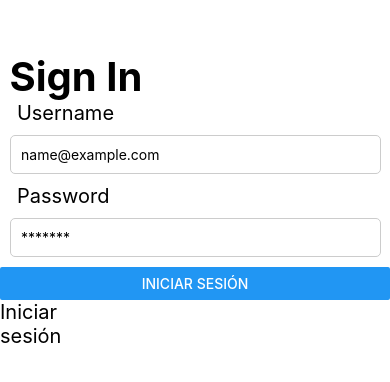
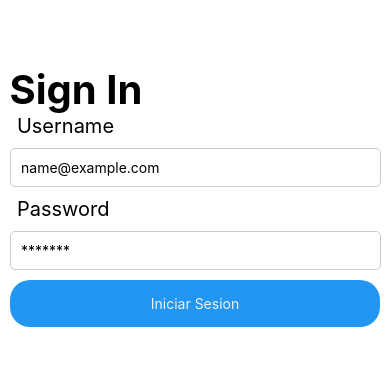
Before and after one commit to mauropzc/Gym_App, a React Native app: screen / in a window 390 px wide. Shown: the part 416-798 px from the top of the page. Built offline with nearby package versions, Linux system fonts and the light colour scheme.

Commit message:
commit buttons
se agregó una funcion para los botones con estilo

```diff
--- /dev/null
+++ b/components/buttons.js
@@ -0,0 +1,35 @@
+import React from "react";
+import { View, Text, TouchableOpacity, StyleSheet } from "react-native";
+
+export function Button_login() {
+    return (
+        <TouchableOpacity
+            style = {{
+                ...styles.button,
+                backgroundColor: '#2196f3'
+            }}
+        >
+            <Text
+                style = {{
+                    ...styles.buttonText,
+                    color: '#f1f1f1'
+                }}
+            >Iniciar Sesion</Text>
+        </TouchableOpacity>
+
+    )
+
+}
+
+const styles = StyleSheet.create({
+
+    button: {
+        alignSelf: 'center',
+        borderRadius: 20,
+        paddingVertical: 15,
+        width: '95%'
+    },
+    buttonText: {
+        textAlign: 'center'
+    }
+})
--- a/screens/login.js
+++ b/screens/login.js
@@ -1,5 +1,6 @@
 import React, { useState } from 'react';
 import { TouchableOpacity, StyleSheet, Text, TextInput, Button, View, Image } from 'react-native';
+import { Button_login } from '../components/buttons';
 
 const Login = () => {
   const [username, setUsername] = useState('');
@@ -37,10 +38,9 @@ const Login = () => {
             onChangeText={setPassword}
             value={password}
         />
-        <Button style={styles.boton} title="Iniciar sesión" onPress={handleLogin} />
-        <TouchableOpacity style={styles.boton}>
-        <Text style={styles.labels}>Iniciar sesión</Text>
-      </TouchableOpacity>
+        <Button_login />
+
+
     </View>
   );
 };
@@ -71,12 +71,6 @@ const styles = StyleSheet.create({
     height: '45%',
     resizeMode: 'cover',
     //marginBottom: 20,
-  },
-  boton: {
-    width: 100,
-    height: 40,
-    borderRadius: 5,
-    backgroundColor: '#fff',
   }
 });
 
```
